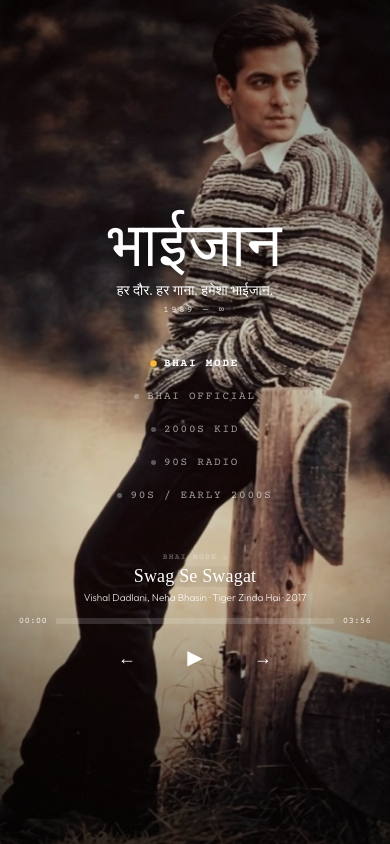
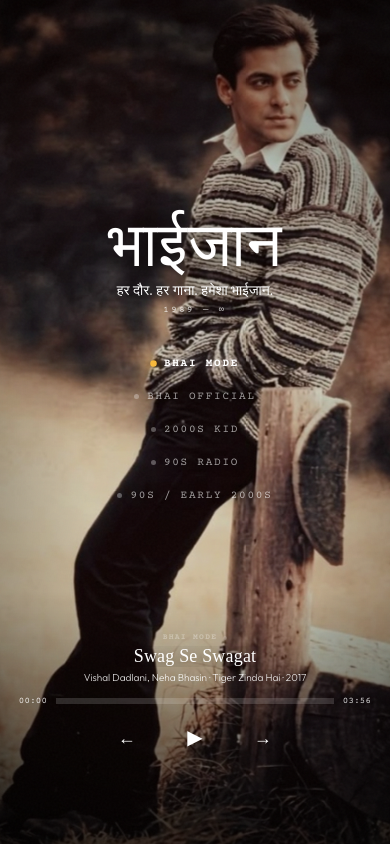
Before and after one commit to pandeYtushal/bhaijaan, a React (Vite) app: page / in a window 390 px wide. Built offline with nearby package versions, Linux system fonts and the light colour scheme; a web font is replaced by a local one.

Commit message:
style: lower mobile player card position for ergonomic thumb reach

```diff
--- a/src/index.css
+++ b/src/index.css
@@ -685,10 +685,10 @@ button {
     box-shadow: 0 0 8px #f6b93c;
   }
 
-  /* Player Dock - Hand Friendly Upper Floating Position */
+  /* Player Dock - Floating lower above bottom mode bar */
   .environment-dock {
     position: fixed;
-    bottom: max(160px, calc(140px + env(safe-area-inset-bottom)));
+    bottom: max(80px, calc(64px + env(safe-area-inset-bottom)));
     left: 0;
     right: 0;
     padding: 0 18px;
```
